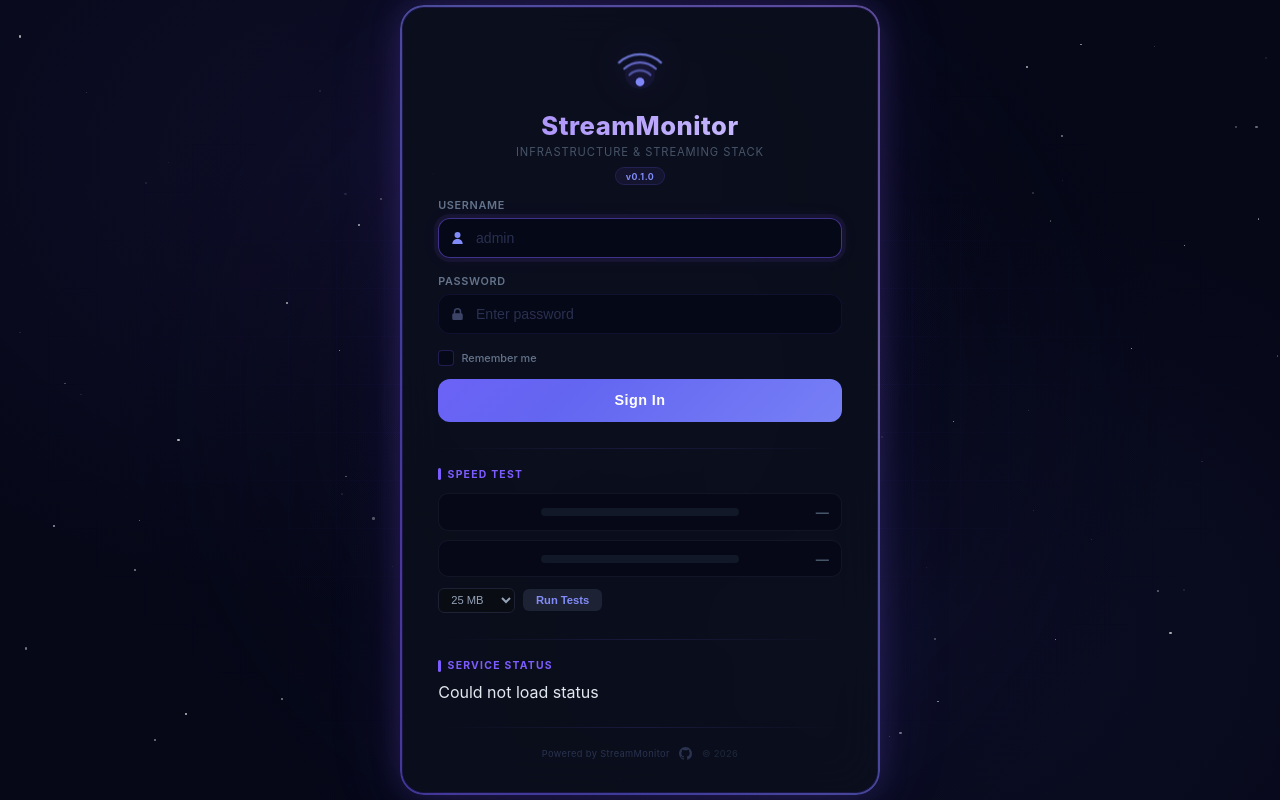
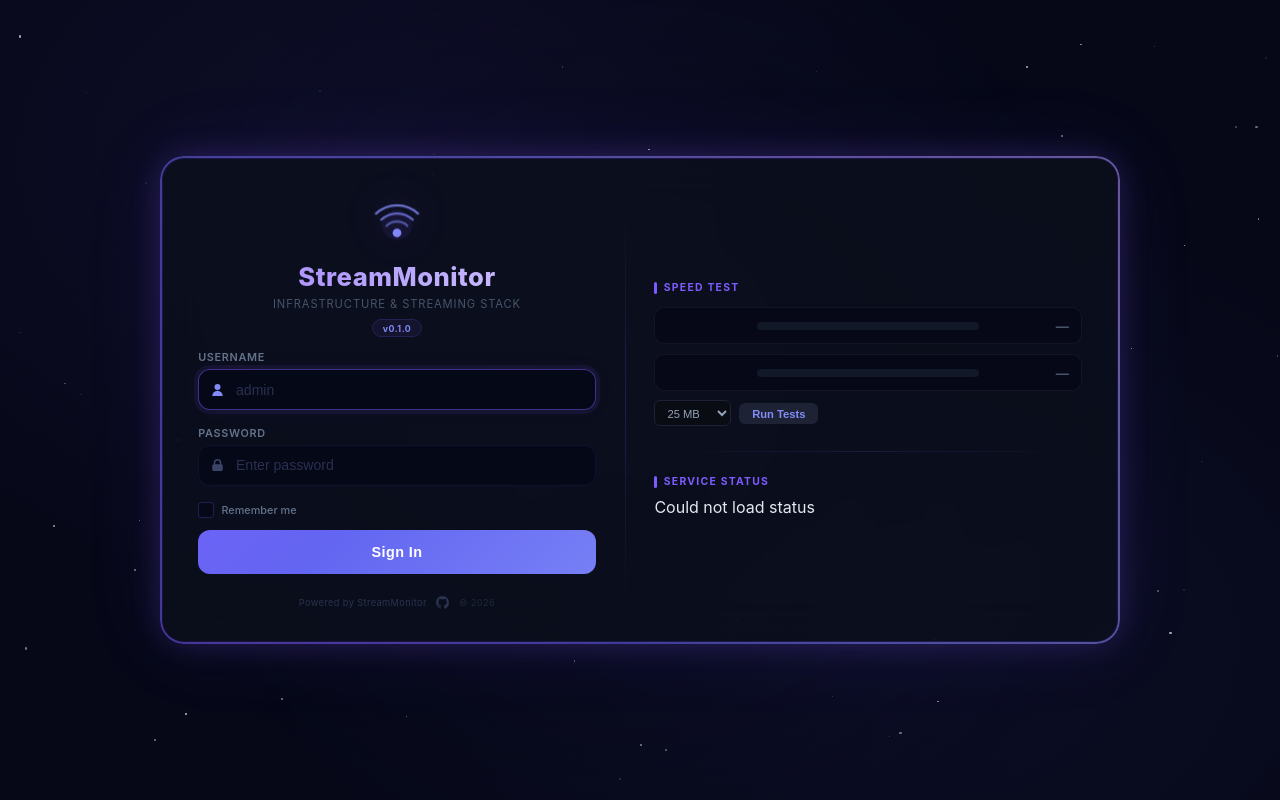
Before and after one commit to obnoxiousmods/StreamMonitor, a Python web app: template templates/login.html in a window 1280 px wide. Run offline with Jinja, Linux system fonts and the light colour scheme; the template is opened without the code that fills it, so the values that code supplies are empty.

Commit message:
Make login page horizontal two-column layout
Split login page into side-by-side columns: login form on left,
speed test and service status on right. Falls back to vertical
stack on screens under 768px.

Co-Authored-By: Claude Opus 4.6 (1M context) <noreply@anthropic.com>

```diff
--- a/static/css/login.css
+++ b/static/css/login.css
@@ -184,7 +184,7 @@ body::before {
 .wrapper {
   position: relative;
   z-index: 1;
-  width: 480px;
+  width: 960px;
   max-width: 94vw;
 }
 .card {
@@ -244,6 +244,35 @@ body::before {
   padding: 2.4rem 2.2rem 2rem;
   backdrop-filter: blur(24px);
   animation: pulse-glow 4s ease-in-out infinite;
+}
+
+/* --- Two-column layout --- */
+.columns {
+  display: flex;
+  gap: 0;
+  align-items: stretch;
+}
+.col-login {
+  flex: 0 0 45%;
+  display: flex;
+  flex-direction: column;
+  justify-content: center;
+}
+.col-login .section-footer {
+  margin-top: auto;
+  padding-top: 1.2rem;
+}
+.col-divider {
+  width: 1px;
+  background: linear-gradient(180deg, transparent, rgba(124, 92, 255, 0.2), transparent);
+  margin: 0 1.8rem;
+  flex-shrink: 0;
+}
+.col-info {
+  flex: 1;
+  display: flex;
+  flex-direction: column;
+  justify-content: center;
 }
 
 /* --- Staggered section animations --- */
@@ -743,6 +772,24 @@ body::before {
 }
 
 /* --- Responsive --- */
+@media (width <= 768px) {
+  .wrapper {
+    width: 480px;
+    max-width: 94vw;
+  }
+  .columns {
+    flex-direction: column;
+  }
+  .col-login {
+    flex: none;
+  }
+  .col-divider {
+    width: auto;
+    height: 1px;
+    background: linear-gradient(90deg, transparent, rgba(124, 92, 255, 0.15), transparent);
+    margin: 1.6rem 0 1.2rem;
+  }
+}
 @media (width <= 520px) {
   .wrapper {
     width: 100%;
--- a/templates/login.html
+++ b/templates/login.html
@@ -20,6 +20,9 @@
       <div class="card" id="main-card">
         <div class="card-border"></div>
         <div class="card-inner">
+          <div class="columns">
+            <!-- Left Column: Login -->
+            <div class="col col-login">
               <!-- Header -->
               <div class="section section-header" style="--delay: 0">
                 <div class="dish">
@@ -102,8 +105,27 @@
                 </form>
               </div>
 
-          <div class="divider"></div>
+              <!-- Footer -->
+              <div class="section section-footer" style="--delay: 4">
+                <div class="footer">
+                  <span class="footer-powered">Powered by StreamMonitor</span>
+                  <a href="https://github.com" target="_blank" rel="noopener" class="footer-gh" aria-label="GitHub">
+                    <svg viewBox="0 0 16 16" fill="currentColor" width="13" height="13">
+                      <path
+                        d="M8 0C3.58 0 0 3.58 0 8c0 3.54 2.29 6.53 5.47 7.59.4.07.55-.17.55-.38 0-.19-.01-.82-.01-1.49-2.01.37-2.53-.49-2.69-.94-.09-.23-.48-.94-.82-1.13-.28-.15-.68-.52-.01-.53.63-.01 1.08.58 1.23.82.72 1.21 1.87.87 2.33.66.07-.52.28-.87.51-1.07-1.78-.2-3.64-.89-3.64-3.95 0-.87.31-1.59.82-2.15-.08-.2-.36-1.02.08-2.12 0 0 .67-.21 2.2.82.64-.18 1.32-.27 2-.27.68 0 1.36.09 2 .27 1.53-1.04 2.2-.82 2.2-.82.44 1.1.16 1.92.08 2.12.51.56.82 1.27.82 2.15 0 3.07-1.87 3.75-3.65 3.95.29.25.54.73.54 1.48 0 1.07-.01 1.93-.01 2.2 0 .21.15.46.55.38A8.013 8.013 0 0016 8c0-4.42-3.58-8-8-8z"
+                      />
+                    </svg>
+                  </a>
+                  <span class="footer-year"></span>
+                </div>
+              </div>
+            </div>
 
+            <!-- Vertical Divider -->
+            <div class="col-divider"></div>
+
+            <!-- Right Column: Speed Test & Status -->
+            <div class="col col-info">
               <!-- Speed Test -->
               <div class="section section-speed" style="--delay: 2">
                 <div class="speed-section">
@@ -146,21 +168,6 @@
                   <div class="svc-summary" id="svc-summary"></div>
                 </div>
               </div>
-
-          <div class="divider"></div>
-
-          <!-- Footer -->
-          <div class="section section-footer" style="--delay: 4">
-            <div class="footer">
-              <span class="footer-powered">Powered by StreamMonitor</span>
-              <a href="https://github.com" target="_blank" rel="noopener" class="footer-gh" aria-label="GitHub">
-                <svg viewBox="0 0 16 16" fill="currentColor" width="13" height="13">
-                  <path
-                    d="M8 0C3.58 0 0 3.58 0 8c0 3.54 2.29 6.53 5.47 7.59.4.07.55-.17.55-.38 0-.19-.01-.82-.01-1.49-2.01.37-2.53-.49-2.69-.94-.09-.23-.48-.94-.82-1.13-.28-.15-.68-.52-.01-.53.63-.01 1.08.58 1.23.82.72 1.21 1.87.87 2.33.66.07-.52.28-.87.51-1.07-1.78-.2-3.64-.89-3.64-3.95 0-.87.31-1.59.82-2.15-.08-.2-.36-1.02.08-2.12 0 0 .67-.21 2.2.82.64-.18 1.32-.27 2-.27.68 0 1.36.09 2 .27 1.53-1.04 2.2-.82 2.2-.82.44 1.1.16 1.92.08 2.12.51.56.82 1.27.82 2.15 0 3.07-1.87 3.75-3.65 3.95.29.25.54.73.54 1.48 0 1.07-.01 1.93-.01 2.2 0 .21.15.46.55.38A8.013 8.013 0 0016 8c0-4.42-3.58-8-8-8z"
-                  />
-                </svg>
-              </a>
-              <span class="footer-year"></span>
             </div>
           </div>
         </div>
```
Lines whose indentation alone changed are shown as unchanged.
